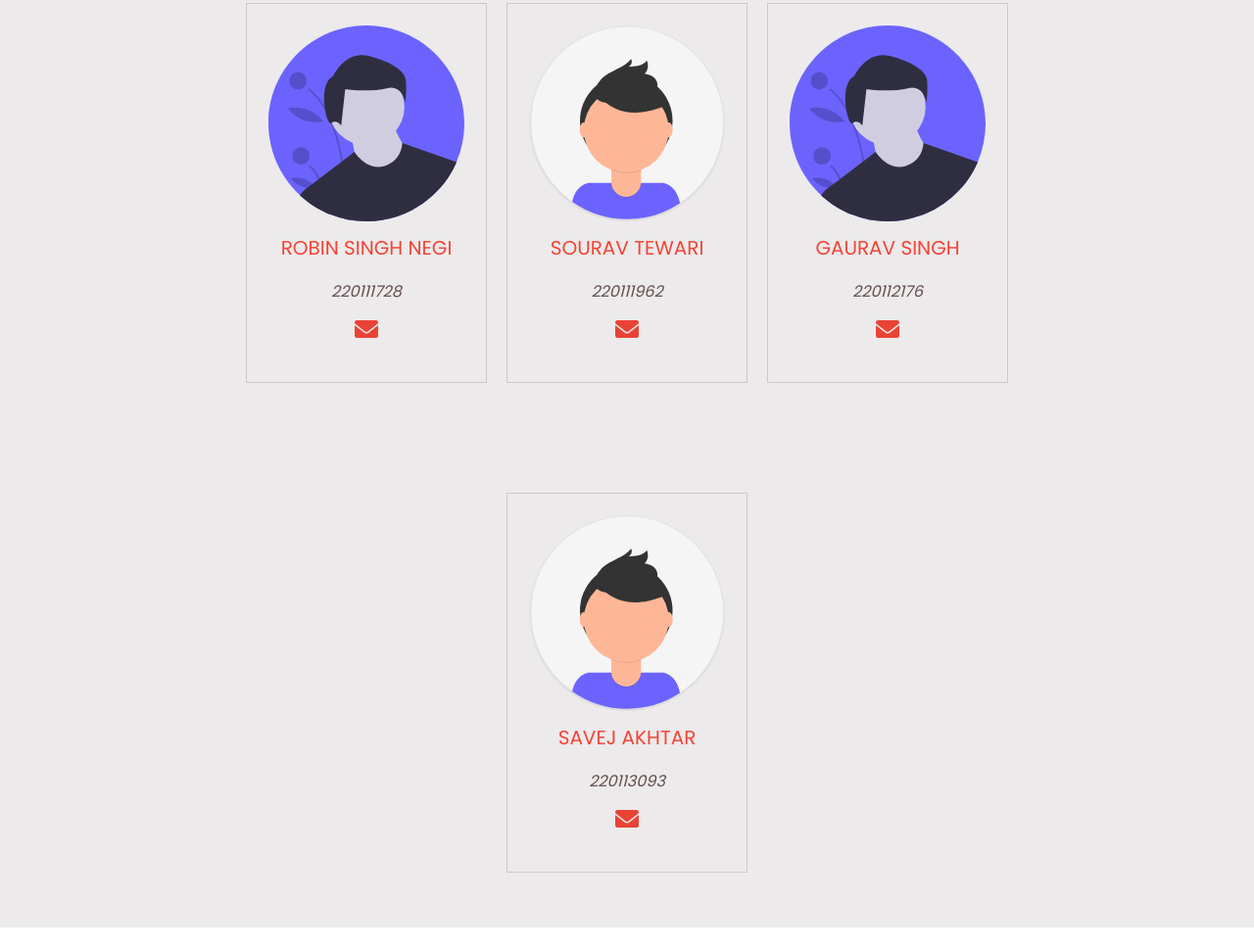
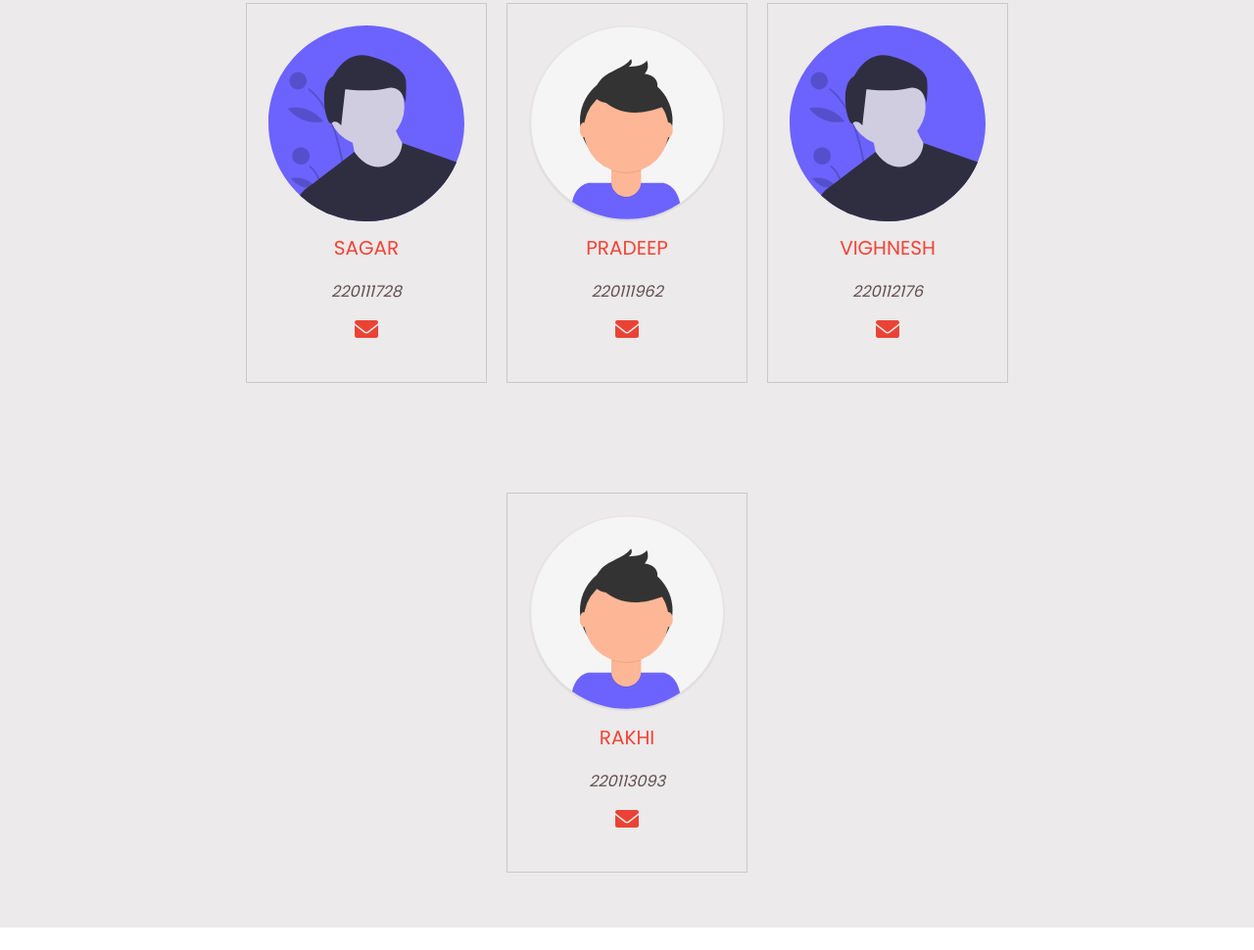
Before and after one commit to Vig7037/os-algo-visualizer, a plain HTML site: page about.html in a window 1280 px wide. Shown: the part 563-1533 px from the top of the page at 98% size. Drawn offline with nearby package versions, Linux system fonts and the light colour scheme; files whose address does not match are found by name.

Commit message:
Update about.html

```diff
--- a/about.html
+++ b/about.html
@@ -43,7 +43,7 @@
         <div class="sub_container" data-aos="zoom-in-up">
             <div class="teams">
                 <img src="./eduford_img/profile_2.SVG" alt="">
-                <div class="name">Robin Singh Negi</div>
+                <div class="name">Sagar </div>
                 <div class="desig">220111728</div>
                 <div class="about"> </div>
                 <div class="social-links_1">
@@ -56,7 +56,7 @@
 
             <div class="teams">
                 <img src="./eduford_img/profile_1.SVG"  alt="">
-                <div class="name">Sourav Tewari</div>
+                <div class="name">Pradeep</div>
                 <div class="desig">220111962 </div>
                 <div class="about"> </div>
                 <div class="social-links_1">
@@ -68,7 +68,7 @@
 
             <div class="teams">
                 <img src="./eduford_img/profile_2.SVG"  alt="">
-                <div class="name">Gaurav Singh</div>
+                <div class="name">Vighnesh</div>
                 <div class="desig">220112176 </div>
                 <div class="about"></div>
                 <div class="social-links_1">
@@ -82,7 +82,7 @@
         <div class="sub_container" data-aos="zoom-in-up">
             <div class="teams">
                 <img src="./eduford_img/profile_1.SVG" alt="">
-                <div class="name">Savej Akhtar</div>
+                <div class="name">Rakhi</div>
                 <div class="desig">220113093 </div>
                 <div class="about"> </div>
                 <div class="social-links_1">
```
